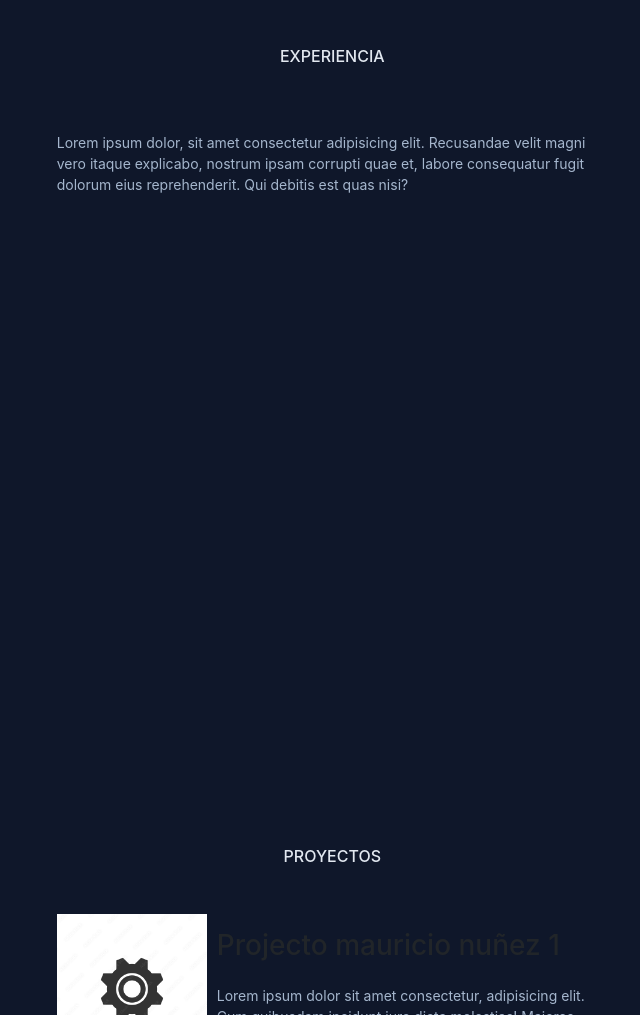
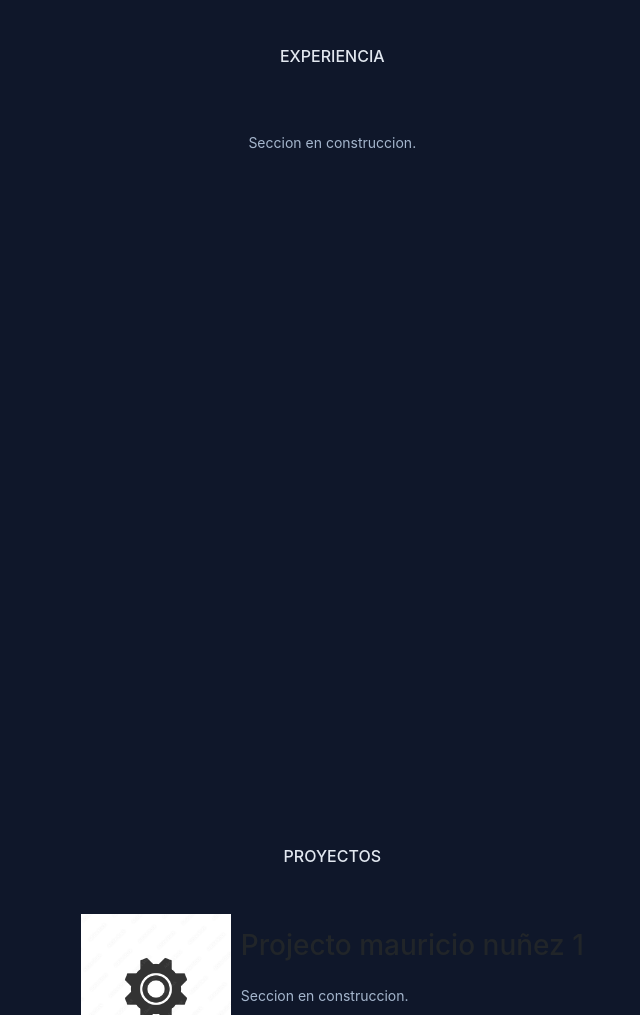
Before and after one commit to nunezlagos/Porfolio-personal, a plain HTML site: page index.html in a window 1280 px wide. Shown: the part 891-1906 px from the top of the page, without its empty margins (557-1197 px from the left). Drawn offline with nearby package versions, Linux system fonts and the light colour scheme.

Commit message:
borrado de lineas de codigo sobrantes en todos los archivos

```diff
--- a/index.html
+++ b/index.html
@@ -21,8 +21,6 @@
 </head>
 
 <body>
-
-
     <!--Inicio pseudo header lateral-->
         <div id="header">
             <div>
@@ -177,9 +175,8 @@
             <!-- Resumen o imagen -->
             <!--resumen/image/-->
 
-            <p>Lorem ipsum dolor, sit amet consectetur adipisicing elit. Recusandae velit magni
-                vero itaque explicabo, nostrum ipsam corrupti quae et, labore consequatur fugit
-                dolorum eius reprehenderit. Qui debitis est quas nisi?
+            <p>
+                Seccion en construccion.
             </p>
             <!--Link a proyecto/github-->
             <!--Tecnologias usadas-->
@@ -195,11 +192,7 @@
                     <div style="flex: 1; display: flex; flex-direction: column;">
                         <h3 style="margin: 0; padding-bottom: 15px; padding-top: 15px; padding-bottom: 5px;">Projecto mauricio nuñez 1</h3>
                         <p style="margin: 0; padding-bottom: 15px;">
-                            Lorem ipsum dolor sit amet consectetur, adipisicing elit. Cum quibusdam incidunt iure dicta
-                            molestias!
-                            Maiores ratione libero architecto similique, molestias provident corporis? Delectus, itaque
-                            neque. Error
-                            explicabo voluptatem nobis magnam?
+                            Seccion en construccion.
                         </p>
                         <div style="text-align: center; display: flex; justify-content: flex-start;">
                             <svg xmlns="http://www.w3.org/2000/svg" width="2rem" height="2rem" fill="currentColor"
```
Also changed, not shown: css/styles.css (+0 -10 lines).
